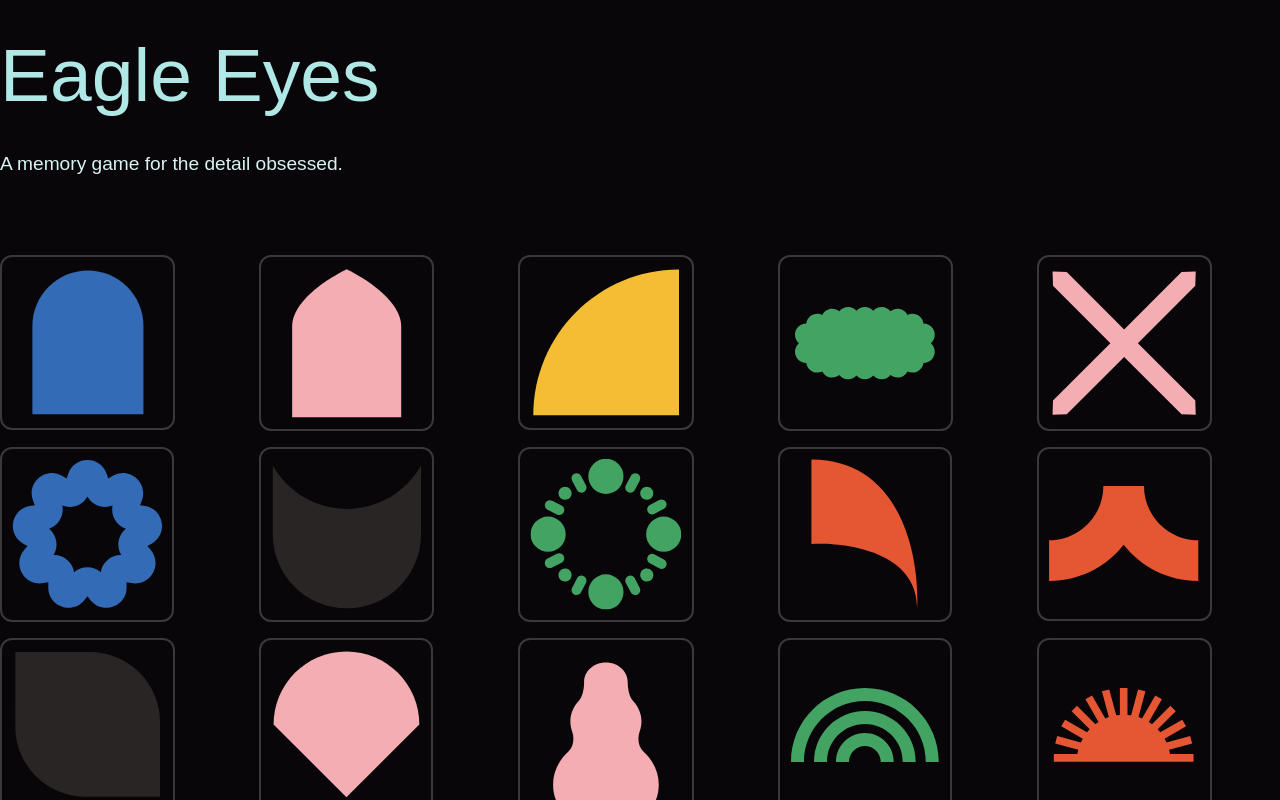
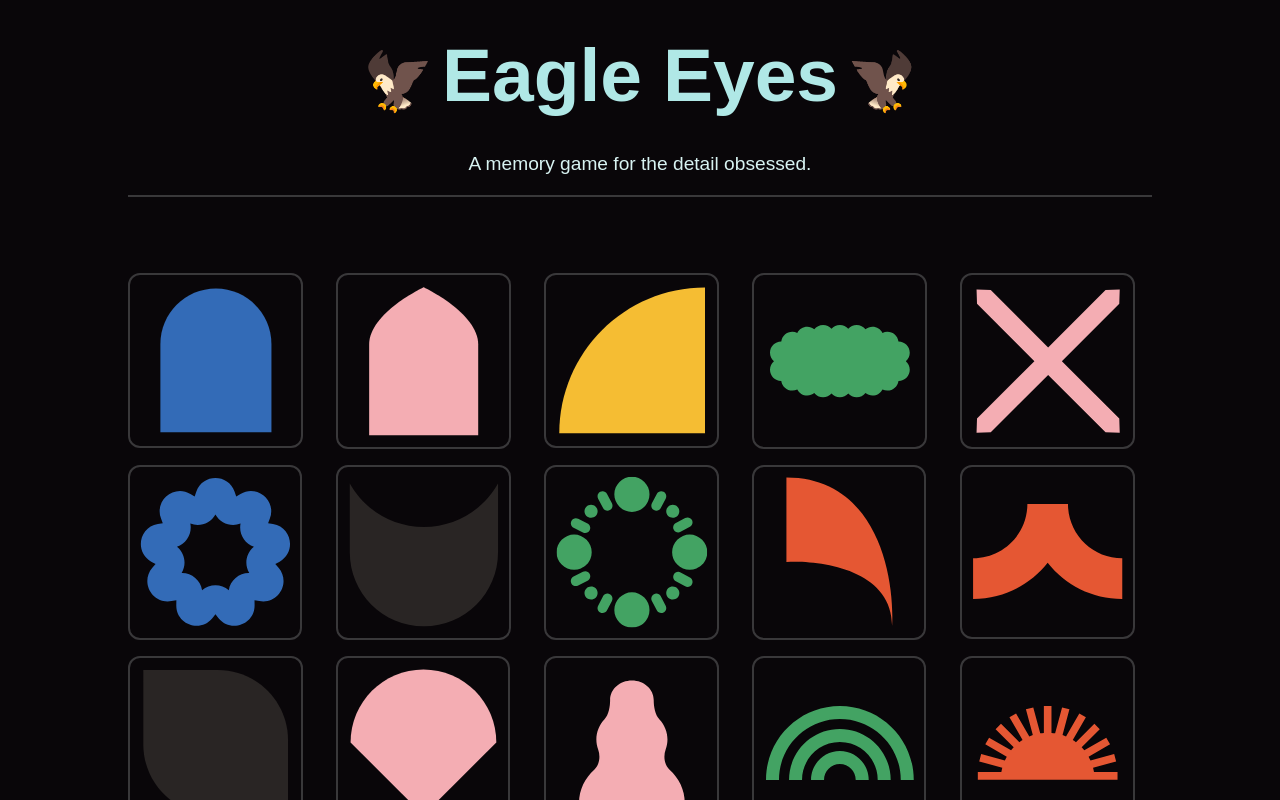
Before and after one commit to Samalmohanna1/Eagle-Eyes, a React (Vite) app: page / in a window 1280 px wide. Shown: the top 800 px of the page. Built offline with nearby package versions, Linux system fonts and the light colour scheme.

Commit message:
style: clean up styles.

```diff
--- a/src/App.tsx
+++ b/src/App.tsx
@@ -3,14 +3,18 @@ import Card from './components/card'
 
 function App() {
 	return (
-		<main className=''>
-			<div className='container'>
-				<h1 className='text-step-5'>Eagle Eyes</h1>
+		<main className='max-w-screen-lg mx-auto'>
+			<div className='container text-center border-b-2 border-white-100/20 pb-4'>
+				<h1 className='text-step-4 space-x-2'>
+					<span>&#129413;</span>
+					<span className='text-step-5 font-black'>Eagle Eyes</span>
+					<span className='inline-block -scale-x-1'> &#129413;</span>
+				</h1>
 				<p className='read-the-docs'>
 					A memory game for the detail obsessed.
 				</p>
 			</div>
-			<div className='container grid grid-cols-5 gap-4 py-space-2xl'>
+			<div className='mx-auto grid grid-cols-5 gap-4 py-space-2xl'>
 				{levelOne && levelOne.length > 0 ? (
 					levelOne.map((card, index) => (
 						<Card key={index} src={card.src} level={card.level} />
--- a/tailwind.config.js
+++ b/tailwind.config.js
@@ -92,6 +92,9 @@ export default {
 				fancy: 'url(cursor-default.png), auto',
 				fancyFocus: 'url(cursor-green.png), pointer',
 			},
+			scale: {
+				'-1': '-1',
+			},
 		},
 	},
 	plugins: [],
```
